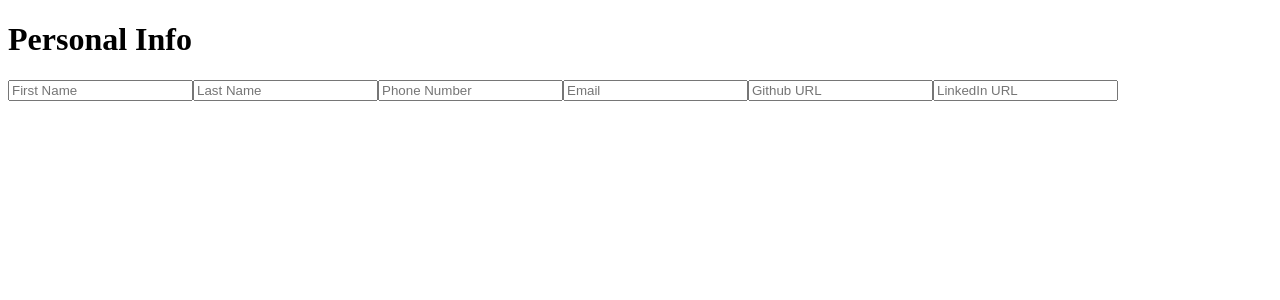
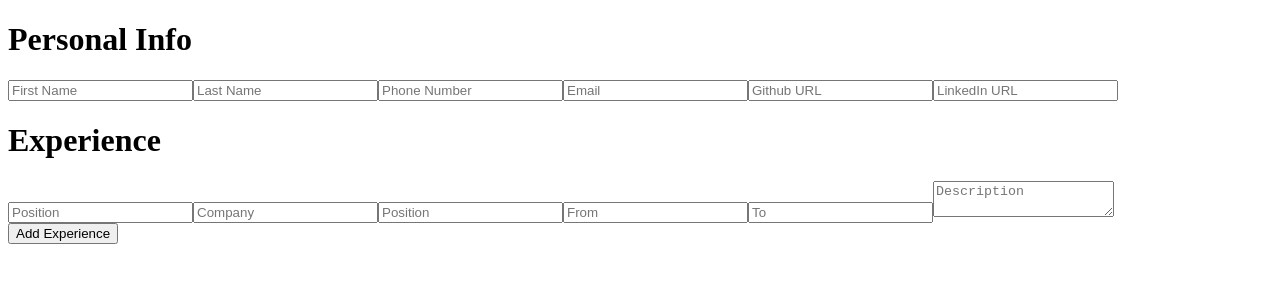
Before and after one commit to tammy-si/odin-cv-generator, a React (Create React App) app: page / in a window 1280 px wide. Shown: the top 300 px of the page. Built offline with nearby package versions, Linux system fonts and the light colour scheme.

Commit message:
Can add new experience inputs

```diff
--- a/package.json
+++ b/package.json
@@ -9,6 +9,7 @@
     "react": "^18.2.0",
     "react-dom": "^18.2.0",
     "react-scripts": "5.0.1",
+    "uniqid": "^5.4.0",
     "web-vitals": "^2.1.4"
   },
   "scripts": {
--- a/src/App.js
+++ b/src/App.js
@@ -1,5 +1,7 @@
 import React, { Component } from "react";
 import General from "./components/general";
+import Experience from "./components/experience";
+import uniqid from "uniqid";
 
 class App extends Component {
   constructor() {
@@ -12,7 +14,17 @@ class App extends Component {
         email: "",
         github: "",
         linkedIn: ""
-    }
+      },
+      allExperience: [{
+        id: uniqid(),
+        position: "",
+        company: "",
+        city: "",
+        from: "",
+        to: "",
+        description: ""
+      }],
+      allEducation: []
   }
   }
 
@@ -26,11 +38,29 @@ class App extends Component {
       });
   }
 
+  handleAddExperience = () => {
+    let newExperience = {
+      id: uniqid(),
+      position: "",
+      company: "",
+      city: "",
+      from: "",
+      to: "",
+      description: ""
+    }
+    this.setState({
+      allExperience: [...this.state.allExperience, newExperience]
+    })
+  }
+
   render() {
     const handleInput = this.handleInput;
+    const handleAddExperience = this.handleAddExperience;
+    const experienceList = this.state.allExperience;
     return <div>
       <div className='create-cv'>
         <General handleInput = { handleInput }/>
+        <Experience experienceList = {experienceList} handleAddExperience = { handleAddExperience }/>
       </div>
       <div className='preview'>
 
--- a/src/components/experience.js
+++ b/src/components/experience.js
@@ -0,0 +1,26 @@
+import React, { Component } from "react";
+
+const Experience = (props) => {
+    const { experienceList, handleAddExperience } = props;
+    console.log(experienceList);
+    console.log(handleAddExperience);
+    return (
+        <div className="experience">
+            <h1>Experience</h1>
+            {experienceList.map((experience) => {
+                return (
+                <div id={experience.id}>
+                    <input name='position' placeholder="Position"></input>
+                    <input name='company' placeholder="Company"></input>
+                    <input name='location' placeholder="Position"></input>
+                    <input name='from' placeholder="From"></input>
+                    <input name='to' placeholder="To"></input>
+                    <textarea name='description' placeholder="Description"></textarea>
+                </div>)
+            })}
+            <button onClick={handleAddExperience}>Add Experience</button>
+        </div>
+    )
+}
+
+export default Experience
```
Also changed, not shown: 1 other file (tests, documents, lock files or other folders).
